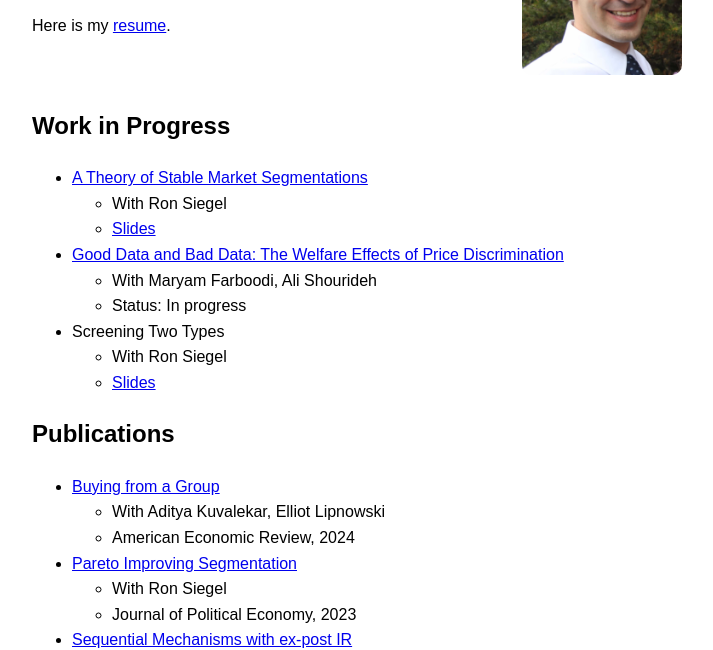
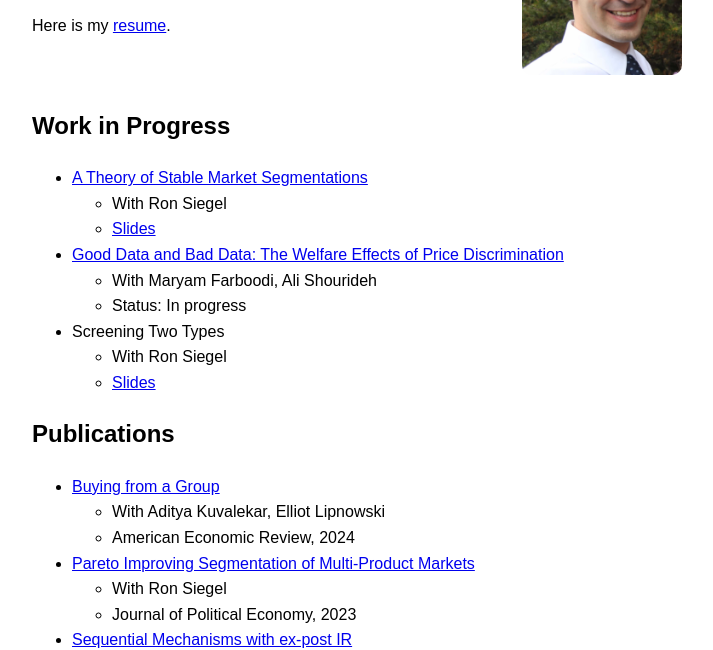
Before and after one commit to nimahaghpanah/nimahaghpanah.github.io, a plain HTML site: page index.html in a window 1280 px wide. Shown: the part 153-803 px from the top of the page, without its empty margins (283-996 px from the left). Drawn offline with Linux system fonts and the light colour scheme.

Commit message:
Add files via upload

```diff
--- a/index.html
+++ b/index.html
@@ -80,7 +80,7 @@
 <h2>Publications</h2>
 <ul>
   <li><a href="pdfs/groupbuy.pdf">Buying from a Group</a><ul><li>With Aditya Kuvalekar, Elliot Lipnowski</li><li>American Economic Review, 2024</li></ul></li>
-  <li><a href="pdfs/segmentation.pdf">Pareto Improving Segmentation</a><ul><li>With Ron Siegel</li><li>Journal of Political Economy, 2023</li></ul></li>
+  <li><a href="pdfs/segmentation.pdf">Pareto Improving Segmentation of Multi-Product Markets</a><ul><li>With Ron Siegel</li><li>Journal of Political Economy, 2023</li></ul></li>
   <li><a href="pdfs/dynamic.pdf">Sequential Mechanisms with ex-post IR</a><ul><li>With Itai Ashlagi, Constantinos Daskalakis</li><li>Operations Research, 2023</li></ul></li>
   <li><a href="pdfs/achievability.pdf">The Limits of Multi-Product Price Discrimination</a><ul><li>With Ron Siegel</li><li>American Economic Review: Insights, 2022</li></ul></li>
   <li><a href="pdfs/HALS.pdf">How to Sell Hard Information</a><ul><li>With S. Nageeb Ali, Xiao Lin, Ron Siegel</li><li>Quarterly Journal of Economics, 2022</li></ul></li>
```
